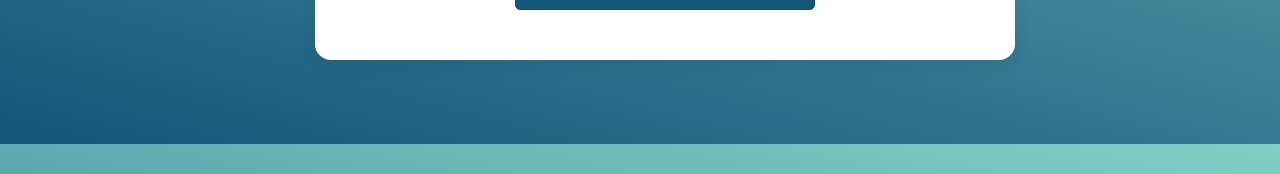
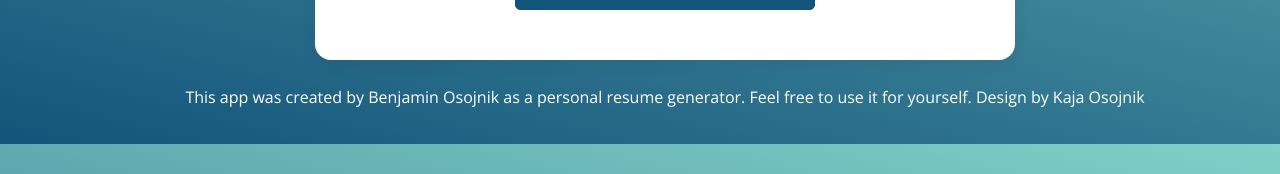
Before and after one commit to BenjaminOsojnik/resume-app, a React (Create React App) app: page /advanced in a window 1280 px wide. Shown: the part 656-830 px from the top of the page. Built offline with nearby package versions, Linux system fonts and the light colour scheme.

Commit message:
Added footer

```diff
--- a/src/App.css
+++ b/src/App.css
@@ -353,3 +353,9 @@ input[type="checkbox" i] {
 .ready-txt{
     text-align: center;
 }
+
+.footer{
+    position: fixed;
+    bottom: 20px;
+    color: white;
+}
--- a/src/App.tsx
+++ b/src/App.tsx
@@ -25,6 +25,7 @@ function App() {
           <Route component={BasicResumeForm} />
         </Switch>
       </Router>
+
     </Fragment>
   )
 }
--- /dev/null
+++ b/src/controls/Footer.tsx
@@ -0,0 +1,8 @@
+import React from 'react'
+
+const footer = () => {
+    return(
+        <div className="footer"><p>This app was created by Benjamin Osojnik as a personal resume generator. Feel free to use it for yourself. Design by Kaja Osojnik</p></div>
+    )
+}
+export default footer
--- a/src/forms/AdvancedResumeForm.tsx
+++ b/src/forms/AdvancedResumeForm.tsx
@@ -11,6 +11,7 @@ import SkillForm from './SkillForm'
 import Moment from 'react-moment'
 import {FiChevronLeft} from 'react-icons/fi'
 import { editEducationAction, editHobbyAction, editSkillAction, editWorkExperienceAction } from '../store/actions/globalActionCreators'
+import Footer from '../controls/Footer'
 
 const AdvancedResumeForm = () => {
     const history = useHistory()
@@ -92,6 +93,7 @@ const AdvancedResumeForm = () => {
                     <button onClick={() => history.push('../export2pdf')} className="next-btn">Next</button>
                 </form>
             </div>
+            <Footer />
         </div>
 
     )
--- a/src/forms/BasicResumeForm.tsx
+++ b/src/forms/BasicResumeForm.tsx
@@ -4,6 +4,7 @@ import { TRootReducer } from '../store/reducers'
 import { useHistory } from 'react-router-dom'
 import {SubmitBasicInformation} from '../store/reducers/globalReducer'
 import {BiImageAdd} from "react-icons/bi"
+import Footer from '../controls/Footer'
 
 const BasicResumeForm = () => {
     const history = useHistory()
@@ -119,7 +120,9 @@ const BasicResumeForm = () => {
                     <button className="next-btn" onClick={handleSubmit}>Next</button>
                 </form>
             </div>
+            <Footer />
         </div>
+
     )
 }
 export default BasicResumeForm
--- a/src/index.tsx
+++ b/src/index.tsx
@@ -13,6 +13,7 @@ serviceWorker.unregister()
 ReactDOM.render(
   <Provider store={store}>
     <App />
+
   </Provider>,
   document.getElementById('root')
 )
--- a/src/pages/Export2PdfPage.tsx
+++ b/src/pages/Export2PdfPage.tsx
@@ -7,6 +7,7 @@ import moment from 'moment'
 import '../icons/user.png'
 import { useHistory } from 'react-router-dom'
 import {FiChevronLeft, FiDownload} from "react-icons/fi";
+import Footer from '../controls/Footer'
 
 const Export2PdfPage = () => {
 
@@ -330,6 +331,7 @@ const Export2PdfPage = () => {
                         <button onClick={() => generatePDF('download')} className="next-btn"><FiDownload />Download .pdf</button>
                 </div>
             </div>
+            <Footer />
         </div>
     )
 }
```
Also changed, not shown: 1 other file (tests, documents, lock files or other folders).
